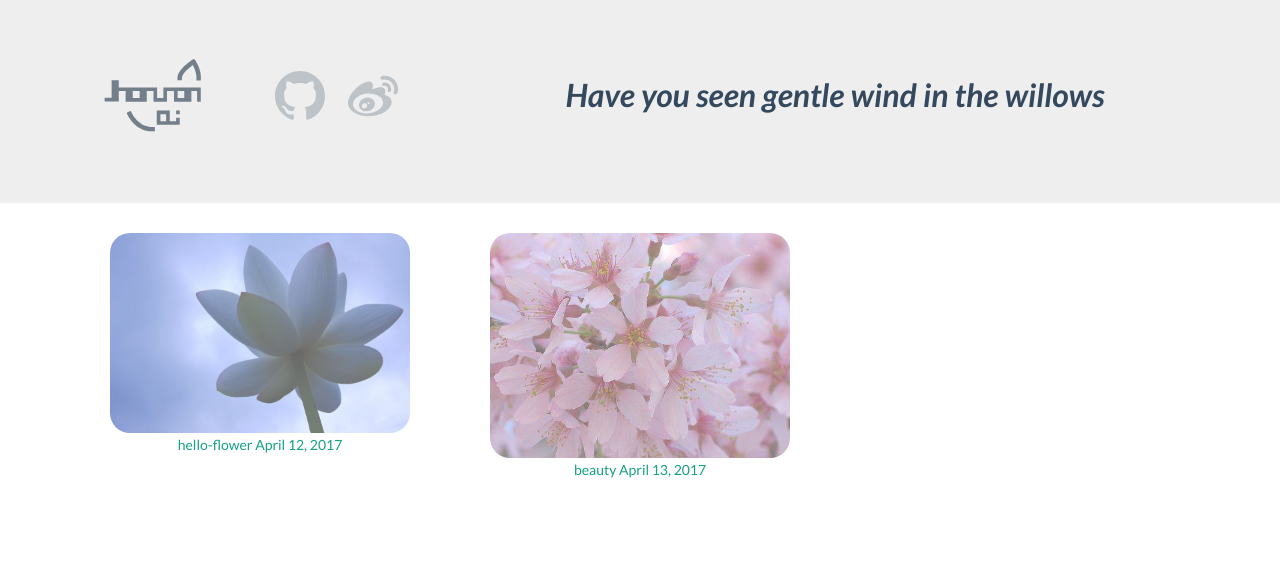
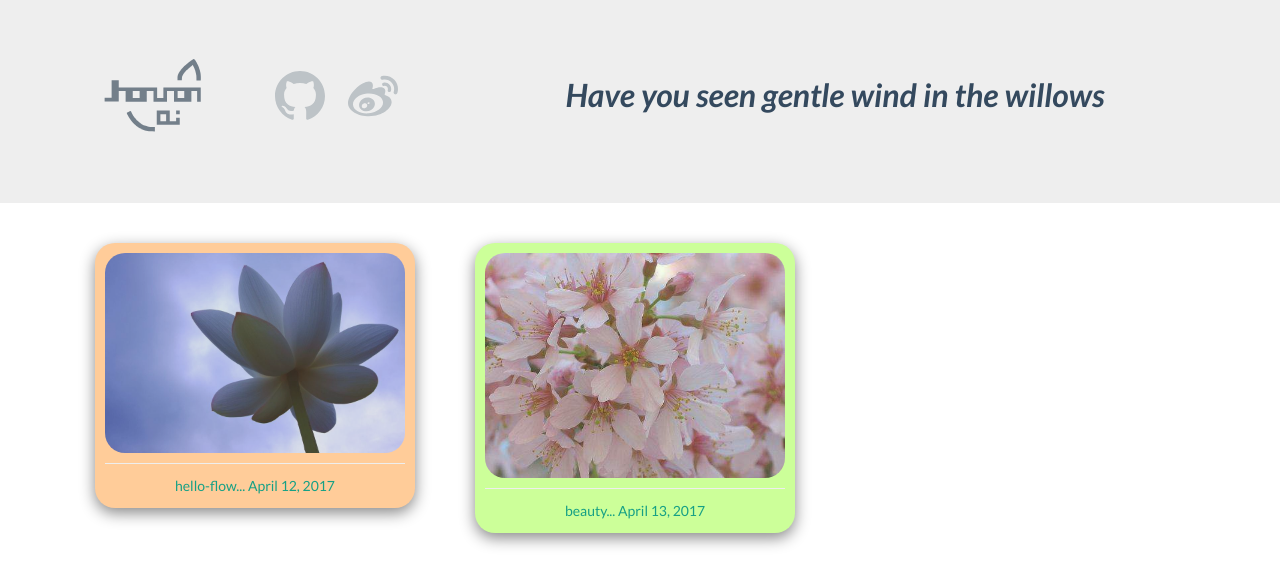
Before and after one commit to jhonsonlaid/jblog, a Django app: page /gallery/ in a window 1280 px wide. Shown: the part 53-639 px from the top of the page. Run offline with Django 3.2, Linux system fonts and the light colour scheme; data comes from the database, SQL or seed files in the repository; parts of the project's set-up code (start-up, migrations or seed data) failed here and were passed over; some libraries are stand-ins or nearby versions.

Commit message:
change gallery style and fix bug

```diff
--- a/blog/templates/blog/post.html
+++ b/blog/templates/blog/post.html
@@ -13,7 +13,7 @@
 
 {% block content%}
 <ol class="breadcrumb">
-	<li><a href="{%url "home" %}">Blog</a></li>
+	<li><a href="{%url "blog_home" %}">Blog</a></li>
 	<li><a href="{%url "category" post.tag%}">{{ post.tag }}</a></li>
     <li class="active">{{ post.title }}</li>
 </ol>
--- a/gallery/templates/gallery_base.html
+++ b/gallery/templates/gallery_base.html
@@ -85,10 +85,13 @@
 	    <section class="post-lists">
 			{% for cover in post_covers %}
 				<a data-toggle="modal" href= "#{{ cover.id }}">
-					<div class="col-md-4 gallery">
-						{{ cover.cover | custom_markdown}}
-						{{ cover.title }}
-						{{ cover.timestamp }}
+					<div class="col-md-4">
+						<div class="gallery-table">
+							{{ cover.cover | custom_markdown}}
+							<hr>
+							{{ cover.short_title }}
+							{{ cover.timestamp }}
+						</div>
 					</div>
 				</a>
 
--- a/gallery/views.py
+++ b/gallery/views.py
@@ -13,6 +13,7 @@ def gallery_home(request):
 	for post in post_list:
 		cover = {}
 		cover['cover'] = post.content.split('\n')[0]
+		cover['short_title'] = post.title[:10]+"... "
 		cover['title'] = post.title
 		cover['timestamp'] = post.timestamp
 		cover['id'] = post.id
--- a/static/css/self/gallery.css
+++ b/static/css/self/gallery.css
@@ -1,31 +1,40 @@
-.gallery img
+.gallery-table
+{
+	background-color: #CCFFCC;
+	padding: 10px;
+	max-width: 320px;
+	margin: 10px 0px 0px 10px;
+	border-radius: 20px;
+	box-shadow: 0px 5px 15px 0px #888888;
+	text-align: center
+}
+
+hr
+{
+	margin: 10px 0px;
+}
+
+.gallery-table img
 {
 	max-width: 300px;
 	max-height: 400px;
+	opacity: 0.8;
 	border-radius: 20px;
-	opacity: 0.6;
 }
 
-.gallery img:hover
+.gallery-table img:hover
 {
 	opacity: 1.0;
 }
 
-.gallery p
+.gallery-table p
 {
 	margin-bottom: 0px;
 }
 
-.gallery
+.gallery-table
 {
 	text-align: center;
-}
-
-.modal-gallery img
-{
-	max-width: 300px;
-	max-height: 400px;
-	border-radius: 20px;
 }
 
 .modal-gallery
@@ -34,14 +43,22 @@
 	margin-top: 55px;
 }
 
+.gallery-cell img
+{
+	max-width: 400px;
+	max-height: 600px;
+	border-radius: 20px;
+}
 .gallery-cell
 {
 	background-color: #CCFFCC;
 	color: #34495E;
-	padding: 10px 0px 10px 0px;
-	max-width: 320px;
+	font-weight: 500;
+	padding: 10px;
+	max-width: 420px;
 	margin: 10px 0px 0px 10px;
 	border-radius: 20px;
+	box-shadow: 0px 5px 15px 0px #888888;
 	text-align: center
 }
 
--- a/static/js/self/gallery.js
+++ b/static/js/self/gallery.js
@@ -2,12 +2,21 @@
 /***** gallery.js ***************/
 /* jhonsonlaid[At]gmail[d0t]com */
 
-var back_color_list = new Array("#CCFFFF", "#CCFFCC", "#FFCCCC", "#99FFCC", "#CCCCCC", "#FFCCFF", "#FFCC99");
+//var back_color_list = new Array("#CCFFFF", "#CCFFCC", "#FFCCCC", "#99FFCC", "#CCCCCC", "#FFCCFF", "#FFCC99");
+var back_color_list = new Array("#99FFFF", "#99FFCC", "#CC99CC", "#CC9999", "#CCCC99", "#CC99FF", "#CCFFCC", "#CCFF99", "#CCCC99", "#FFCC99", "#FF99CC", "#FF99FF", "#FFCC99", "#FFCCFF", "#FF99FF", "#FFFF99");
 
+//change modal img background color by random
 modal_img_list = document.getElementsByClassName("gallery-cell");
 for(var i=0; i<modal_img_list.length; ++i)
 {
 	color_index = Math.round(Math.random()*(back_color_list.length-1));
 	modal_img_list[i].style.backgroundColor = back_color_list[color_index];
-	console.log(back_color_list[color_index]);
 }
+
+//change gallery-table img background color
+img_table = document.getElementsByClassName("gallery-table");
+for(var i=0; i<img_table.length; ++i)
+{
+	color_index = Math.round(Math.random()*(back_color_list.length-1));
+	img_table[i].style.backgroundColor = back_color_list[color_index];
+}
```
Also changed, not shown: 1 other file.
